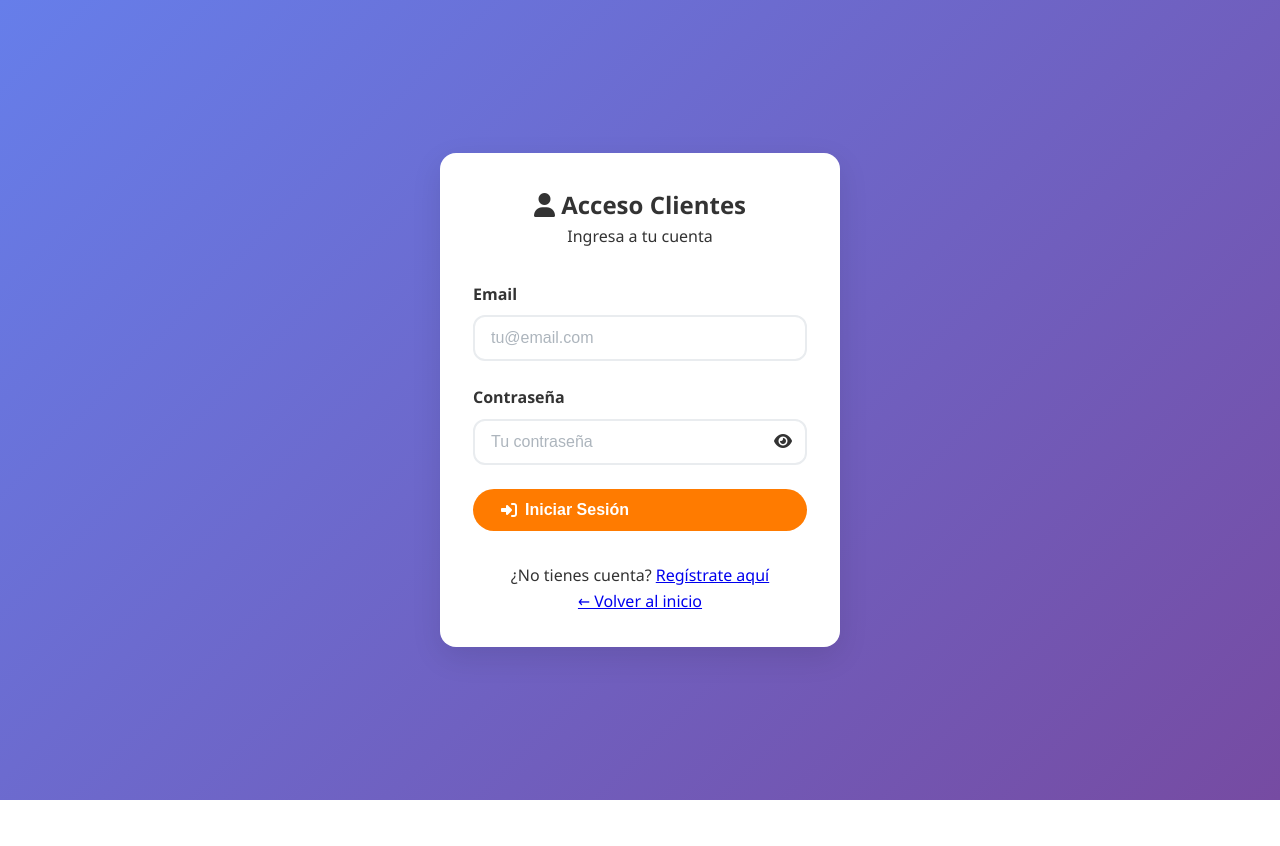
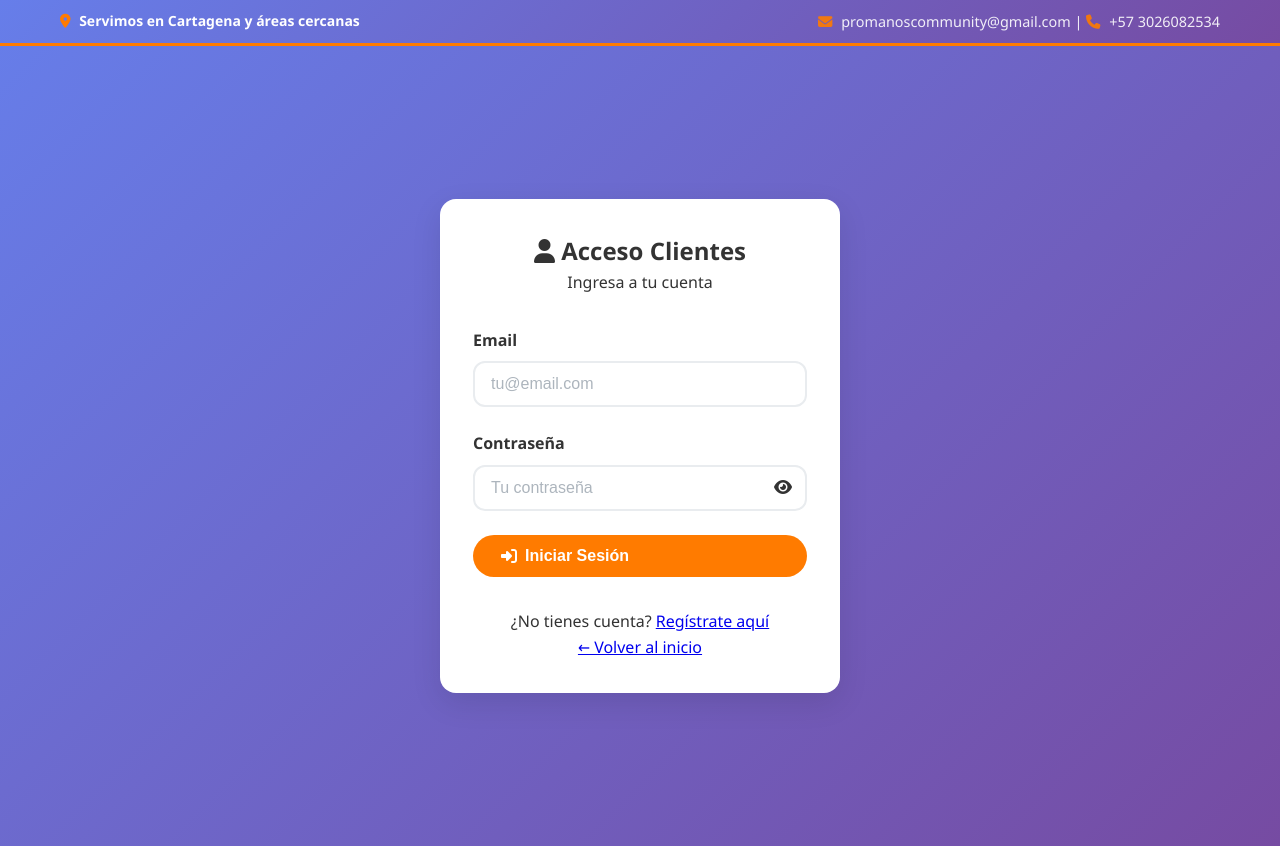
Before and after one commit to SamuelVerbel/ProManos, a website: page views/clientes/login.html in a window 1280 px wide. Before the commit the page ends 800 px from the top, so only its background shows below. Drawn offline with Linux system fonts and the light colour scheme.

Commit message:
ya ya ya

```diff
--- a/views/clientes/login.html
+++ b/views/clientes/login.html
@@ -10,6 +10,20 @@
     <link href="https://fonts.googleapis.com/css2?family=Inter:wght@300;400;500;600;700&display=swap" rel="stylesheet">
 </head>
 <body>
+ <!-- Banner de Location -->
+    <div class="location-contact-banner">
+        <div class="container">
+            <div>
+                <i class="fas fa-map-marker-alt"></i>
+                <strong>Servimos en Cartagena y áreas cercanas</strong>
+            </div>
+            <div class="contact-info">
+                <i class="fas fa-envelope"></i> promanoscommunity@gmail.com |
+                <i class="fas fa-phone"></i> +57 3026082534
+            </div>
+        </div>
+    </div>
+        <!-- Fin del Banner de Location -->
 
     <div class="container" style="min-height: 100vh; display: flex; align-items: center; justify-content: center;">
         <div class="card" style="max-width: 400px; width: 100%;">
```
